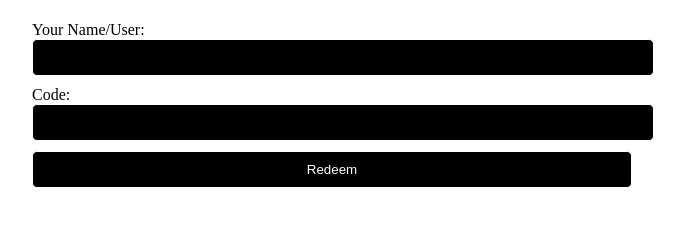
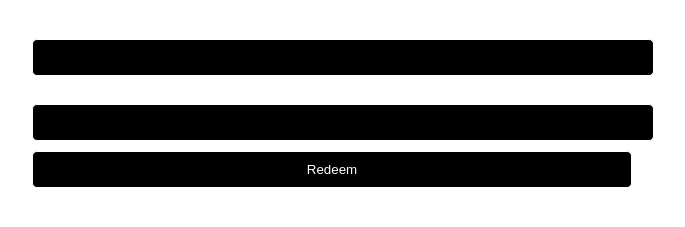
Before and after one commit to EliMendez19/scottscodes-test, a plain HTML site: page index.html in a window 1280 px wide. Shown: the part 87-314 px from the top of the page, without its empty margins (308-993 px from the left). Drawn offline with Linux system fonts and the light colour scheme.

Commit message:
Update style.css

```diff
--- a/style.css
+++ b/style.css
@@ -40,3 +40,7 @@ h1, h2, h3, h4, h5, h6 {
 body {
   color: #ffffff;
 }
+
+label {
+  color: #ffffff;
+}
```
